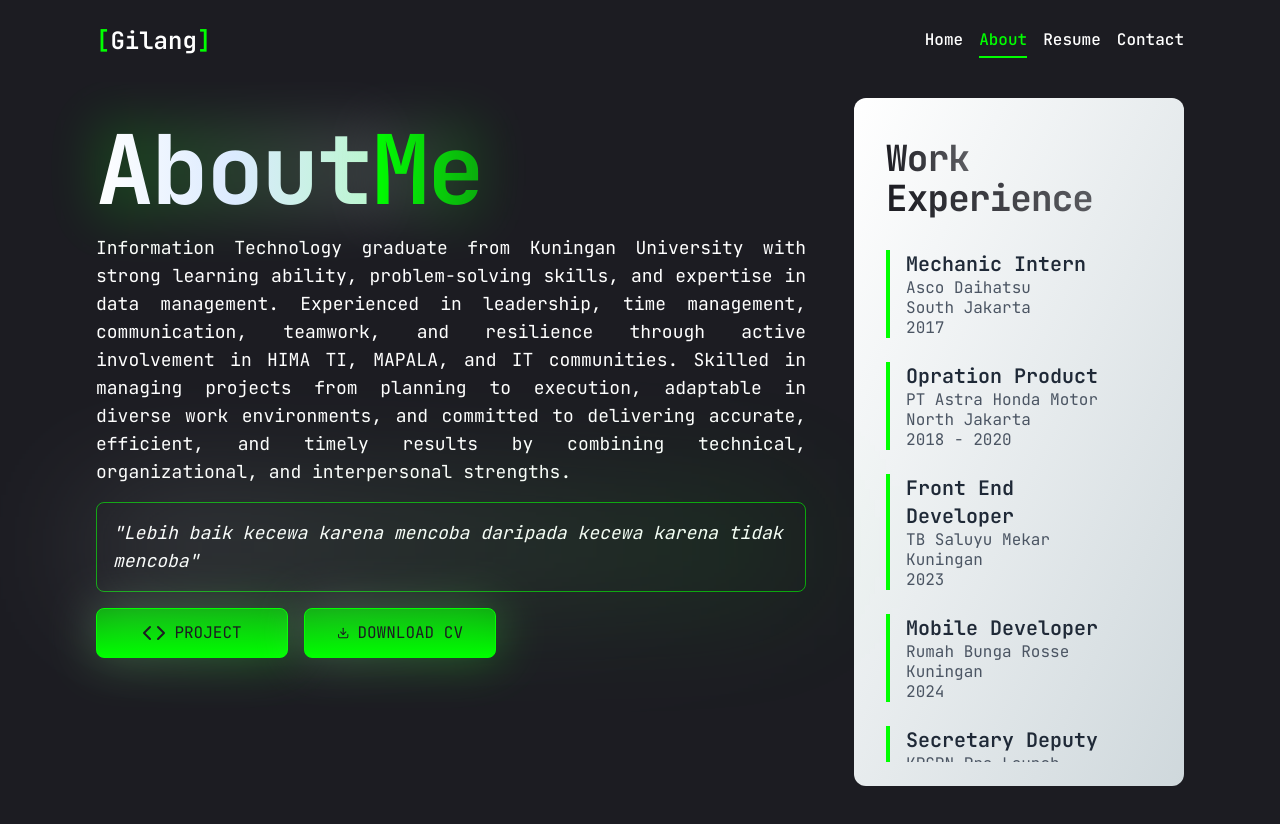
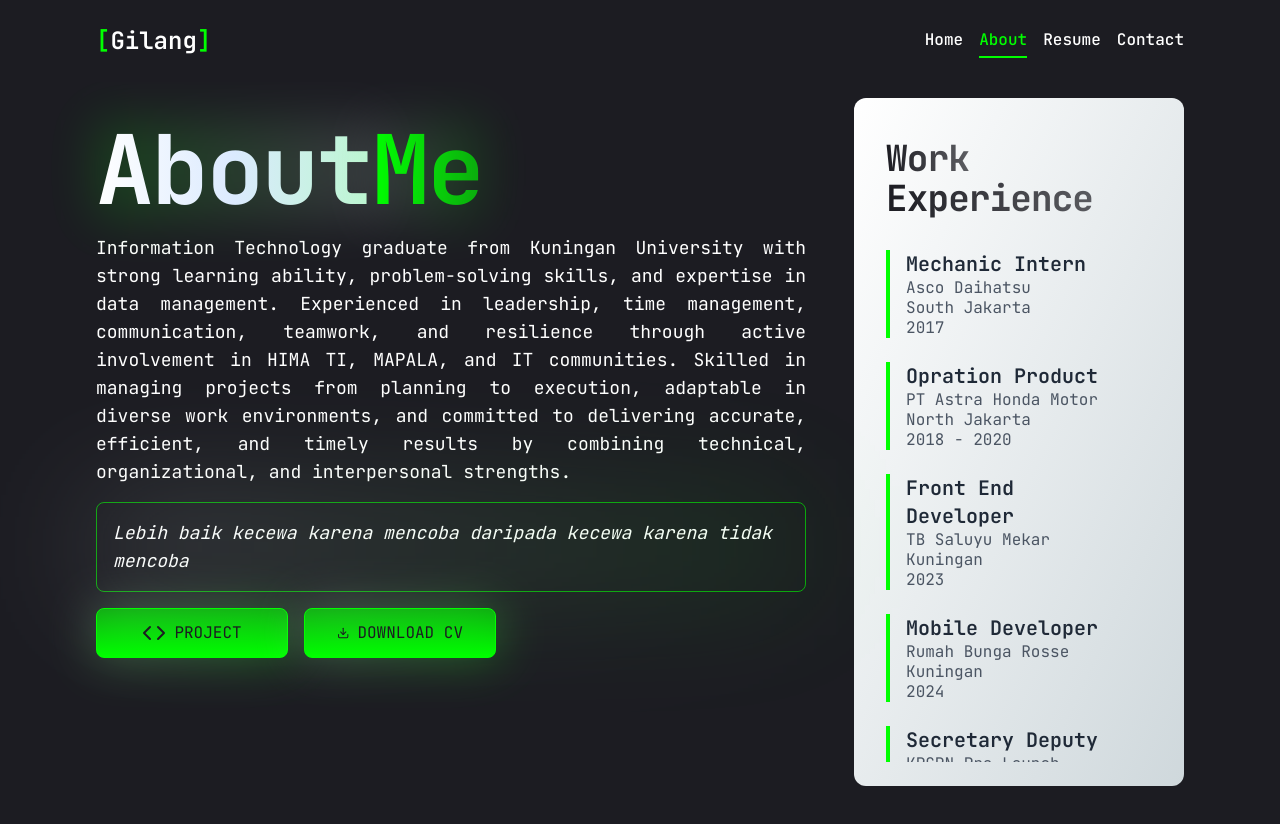
Before and after one commit to sukuna41/portfolio1, a Next.js app: page /about in a window 1280 px wide. Built offline with nearby package versions, Linux system fonts and the light colour scheme.

Commit message:
fix: escape quotes in about page

```diff
--- a/app/about/page.jsx
+++ b/app/about/page.jsx
@@ -52,8 +52,8 @@ const About = () => {
             <div className="relative my-4 group">
               <div className="absolute -inset-0.5 bg-gradient-to-r from-accent-baja/40 to-accent/20 blur-3xl opacity-50"></div>
               <p className="p-4 text-md text-center rounded-lg border border-accent/60 text-white lg:text-left md:text-lg italic">
-                "Lebih baik kecewa karena mencoba daripada kecewa karena tidak
-                mencoba"
+                {""}Lebih baik kecewa karena mencoba daripada kecewa karena
+                tidak mencoba{""}
               </p>
             </div>
 
```
